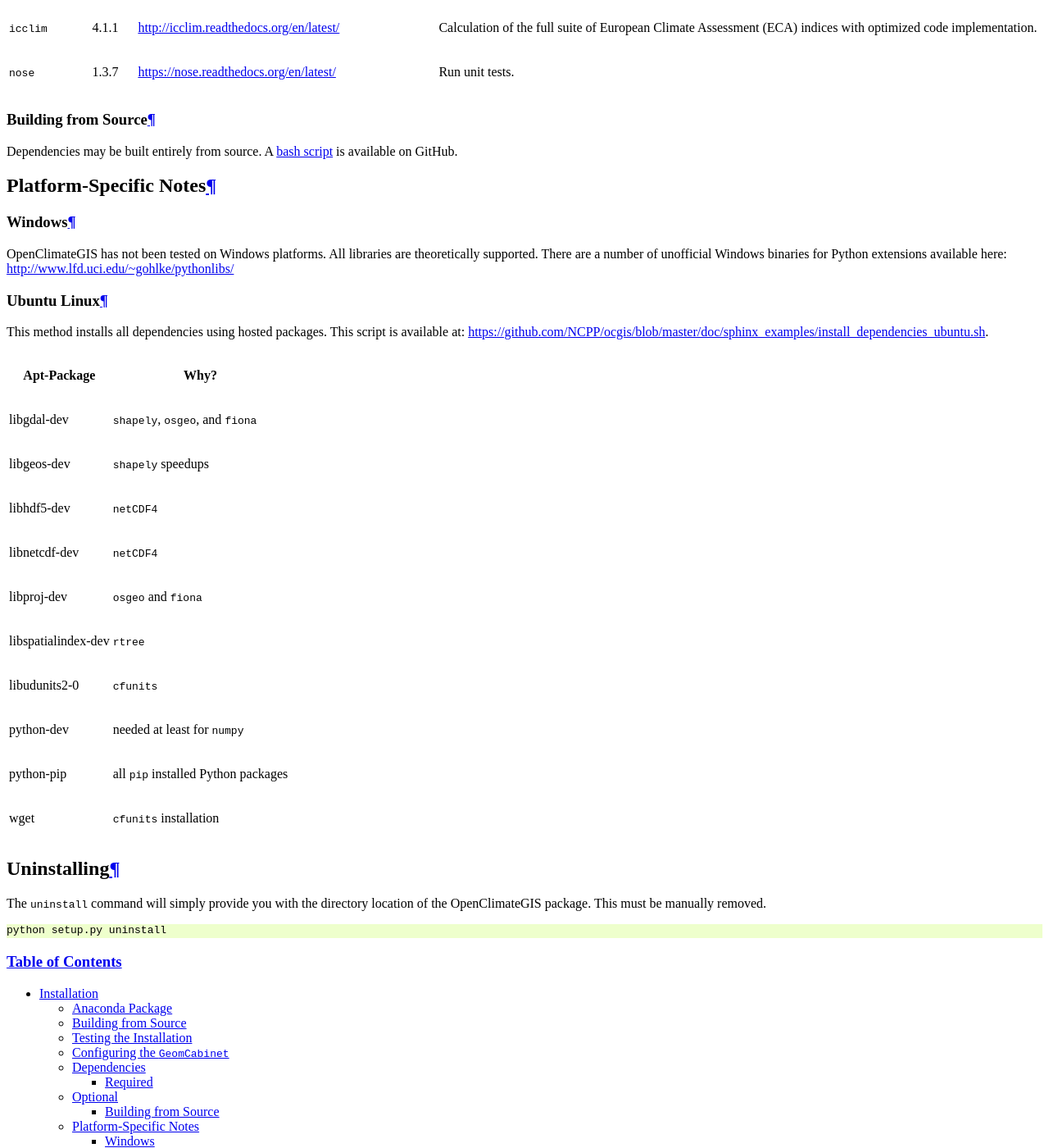
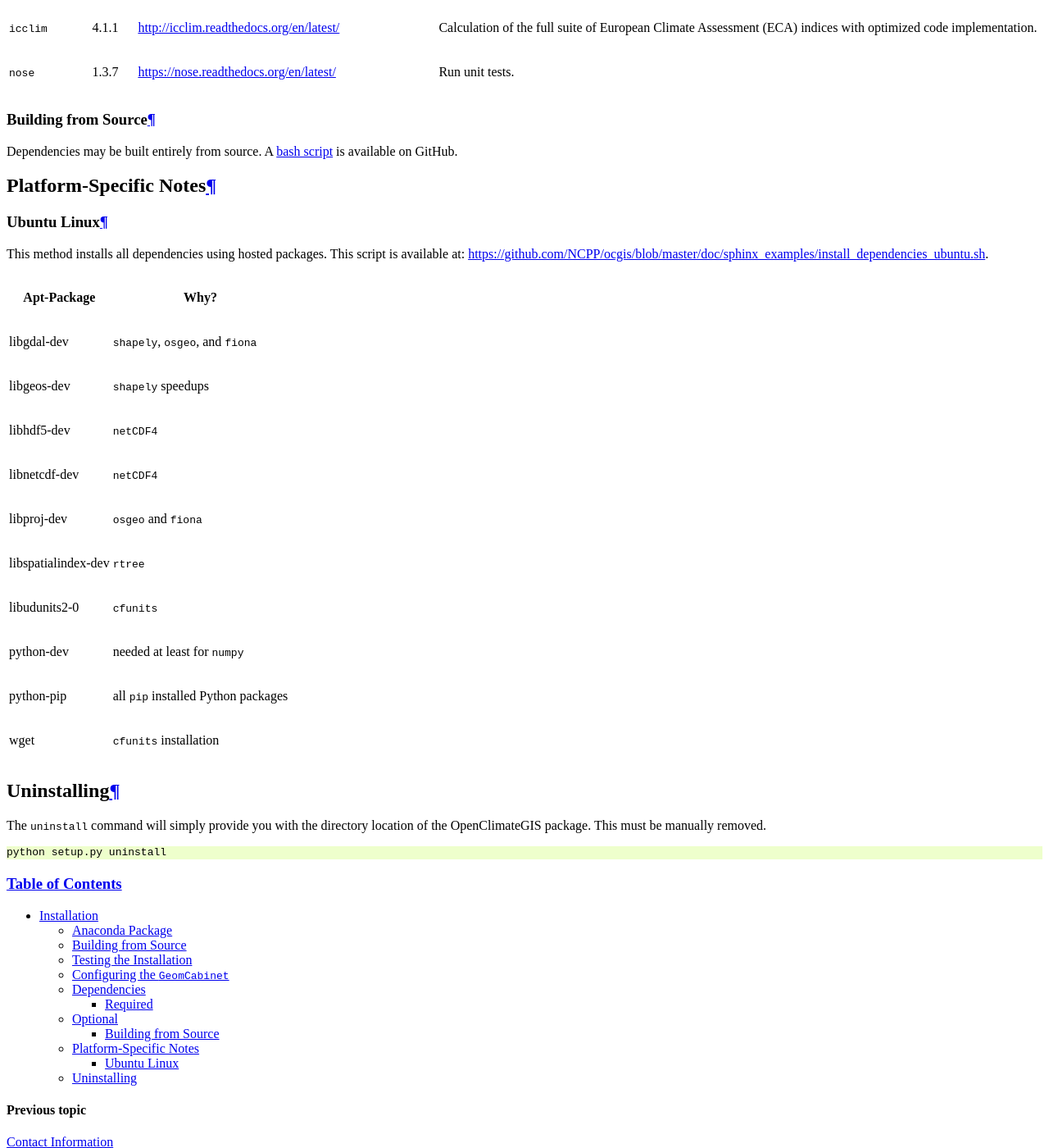
Before and after one commit to NCPP/ocgis, a Sphinx documentation site: the page built from doc/install.rst, in a window 1280 px wide and 1400 px high, scrolled down 2163 px. Shown: the whole window at 82% size. Built offline with Sphinx 7.4.7, drawn with Linux system fonts in a browser that asks for light colours; formulas are drawn with MathJax 3; some of the changed text lies outside the part shown.

Commit message:
DOC: Adjusted download link

```diff
--- a/doc/install.rst
+++ b/doc/install.rst
@@ -40,7 +40,7 @@
 
 1. Download the current release:
 
- * http://www.earthsystemmodeling.org/ocgis_releases/public/ocgis-1.2.0/reg/OCGIS_Framework_Reg.html
+ * http://www.earthsystemmodeling.org/ocgis_releases/public/ocgis-1.3.0/reg/OCGIS_Framework_Reg.html
 
 2. Extract the file using your favorite extraction utility.
 3. Navigate into extracted directory.
@@ -123,11 +123,6 @@
 Platform-Specific Notes
 -----------------------
 
-Windows
-~~~~~~~
-
-OpenClimateGIS has not been tested on Windows platforms. All libraries are theoretically supported. There are a number of unofficial Windows binaries for Python extensions available here: http://www.lfd.uci.edu/~gohlke/pythonlibs/
-
 Ubuntu Linux
 ~~~~~~~~~~~~
 
```
